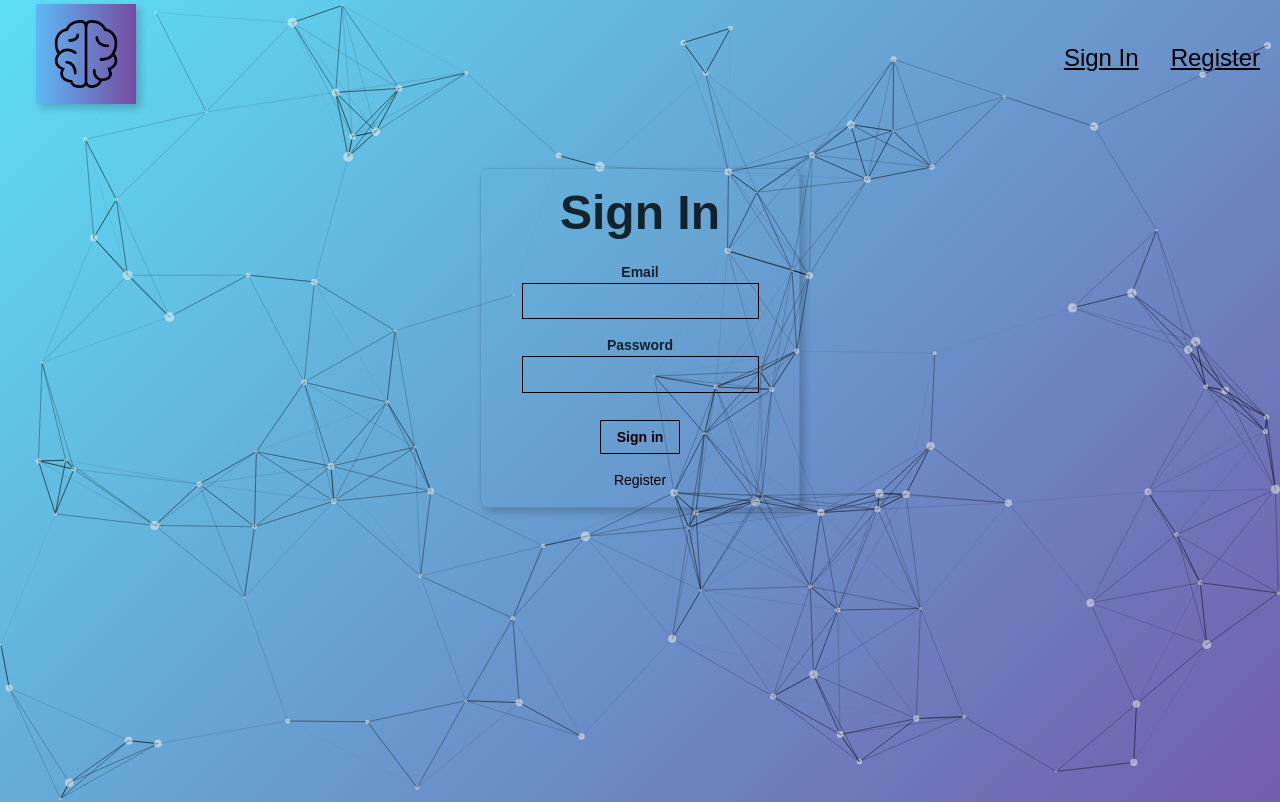
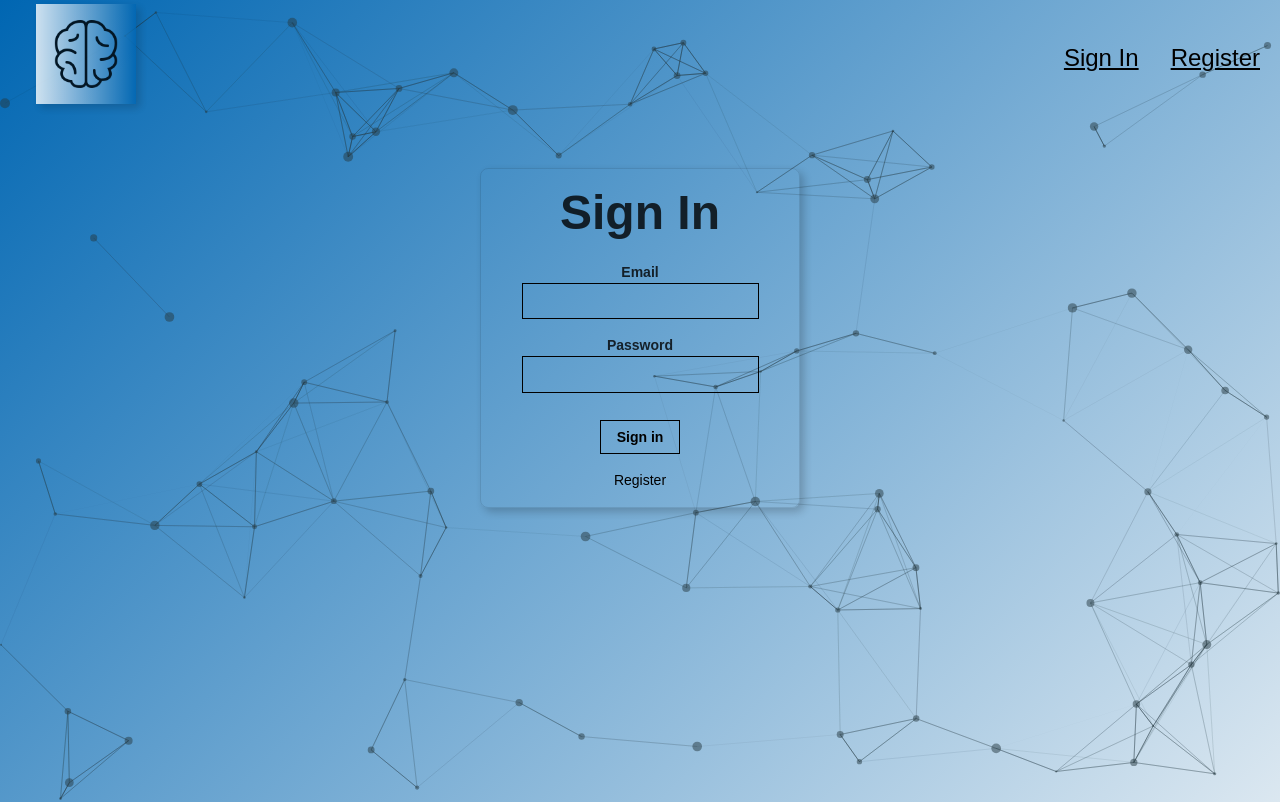
Before and after one commit to Chamiln17/Face_Recognition_Frontend, a React (Create React App) app: page / in a window 1280 px wide. Shown: the top 802 px of the page. Built offline with nearby package versions, Linux system fonts and the light colour scheme; a web font is replaced by a local one.

Commit message:
changed the bg and colors

```diff
--- a/src/App.js
+++ b/src/App.js
@@ -56,8 +56,8 @@ const initialState = ()=>{
       .then(console.log);
   }, []);  */ // TESTING THE WATERS XD
 
-  const MAX_PARTICLES = 100;
-  const PUSH_NUMBER = 2;
+  const MAX_PARTICLES = 80;
+  const PUSH_NUMBER = 1;
   const handleParticlesPush = (mode) => {
     if (mode === "push" && particles >= MAX_PARTICLES) {
       return;
@@ -84,20 +84,20 @@ const initialState = ()=>{
       events: {
         onClick: {
           enable: true,
-          mode: "push",
+          mode: "",
         },
         onHover: {
           enable: true,
-          mode: "",
+          mode: "bubble",
         },
         resize: true,
       },
       modes: {
         bubble: {
-          distance: 400,
+          distance: 200,
           duration: 2,
           opacity: 0.8,
-          size: 40,
+          size: 10,
         },
         push: {
           quantity: PUSH_NUMBER,
@@ -116,10 +116,10 @@ const initialState = ()=>{
         },
       }, */
       color: {
-        value: "#f9f9f9",
+        value: "#253942",
       },
       links: {
-        color: "#000",
+        color: "#253942",
         distance: 150,
         enable: true,
         opacity: 0.5,
--- a/src/components/Logo/Logo.css
+++ b/src/components/Logo/Logo.css
@@ -1,3 +1,4 @@
 .Tilt {
-    background-image: linear-gradient(to right, #5db8f5 0%, #764ba2 100%);
+    background-image: linear-gradient(to left, #0066b2 0%, #fff 100%);
+    opacity: 0.8;
 }
--- a/src/index.css
+++ b/src/index.css
@@ -5,7 +5,7 @@ body {
   margin: 0;
   padding: 0;
   font-family: 'Victor Mono', sans-serif;
-  background: linear-gradient(135deg, #5ddef5 0%, #764ba2 100%);
+  background: linear-gradient(135deg, #0066b2 0%, #f9f9f9 100%);
 }
 
 button{
```
